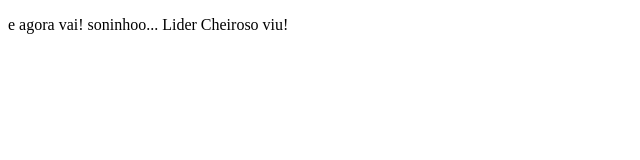
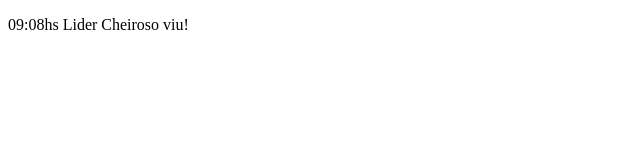
Before and after one commit to Valverde0611/site-do-lider, a plain HTML site: page index.html in a window 1280 px wide. Shown: the whole page, without its empty margins (0-640 px from the left). Drawn offline with Linux system fonts and the light colour scheme.

Commit message:
tentativa de 09:08

```diff
--- a/index.html
+++ b/index.html
@@ -3,7 +3,7 @@
 <head>
 <meta charset="utf-8">
 <title>Index</title>
-<p>e agora vai! soninhoo...  Lider Cheiroso viu!</p>
+<p>09:08hs  Lider Cheiroso viu!</p>
 </head>
 
 <body>
```
